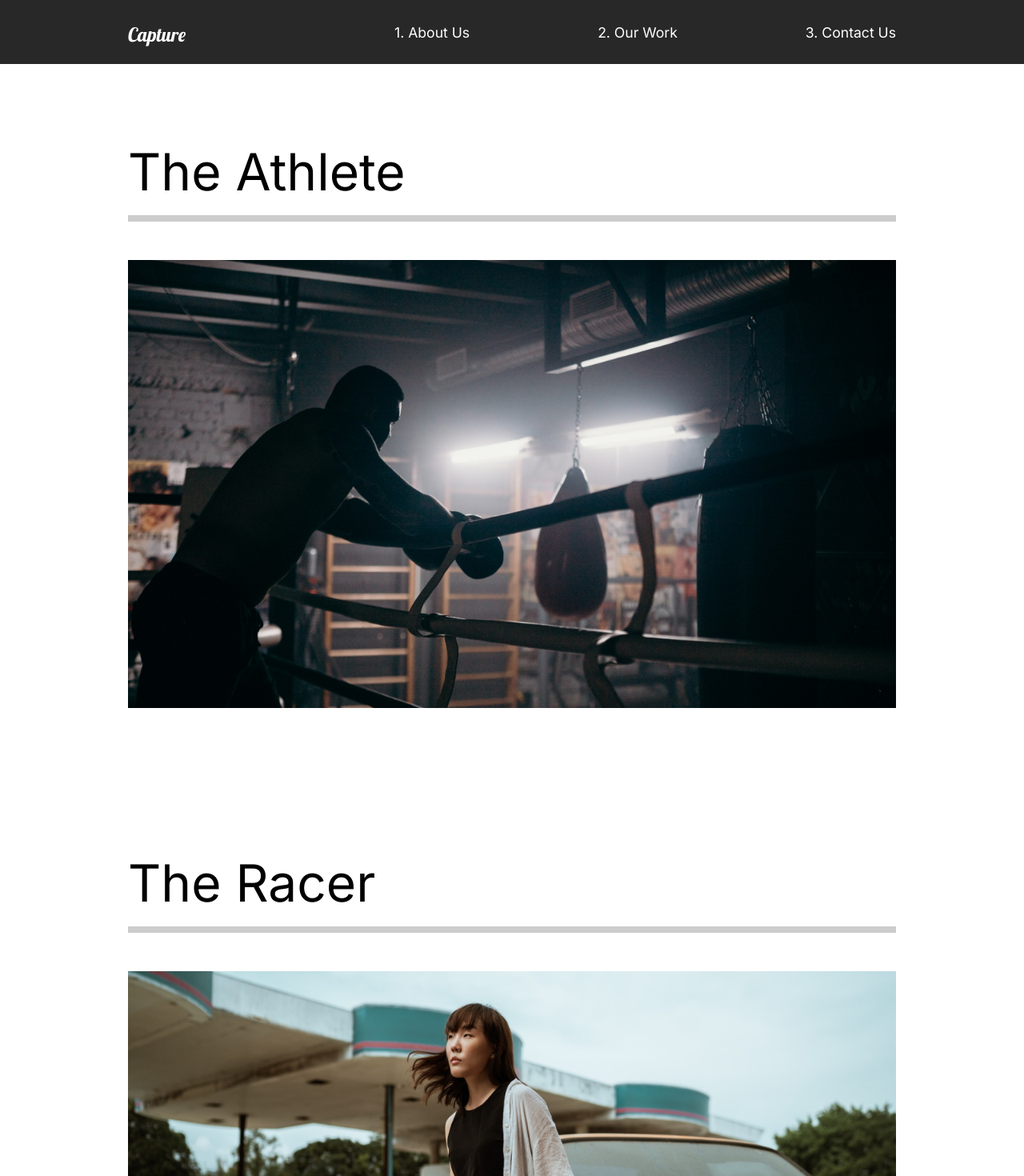
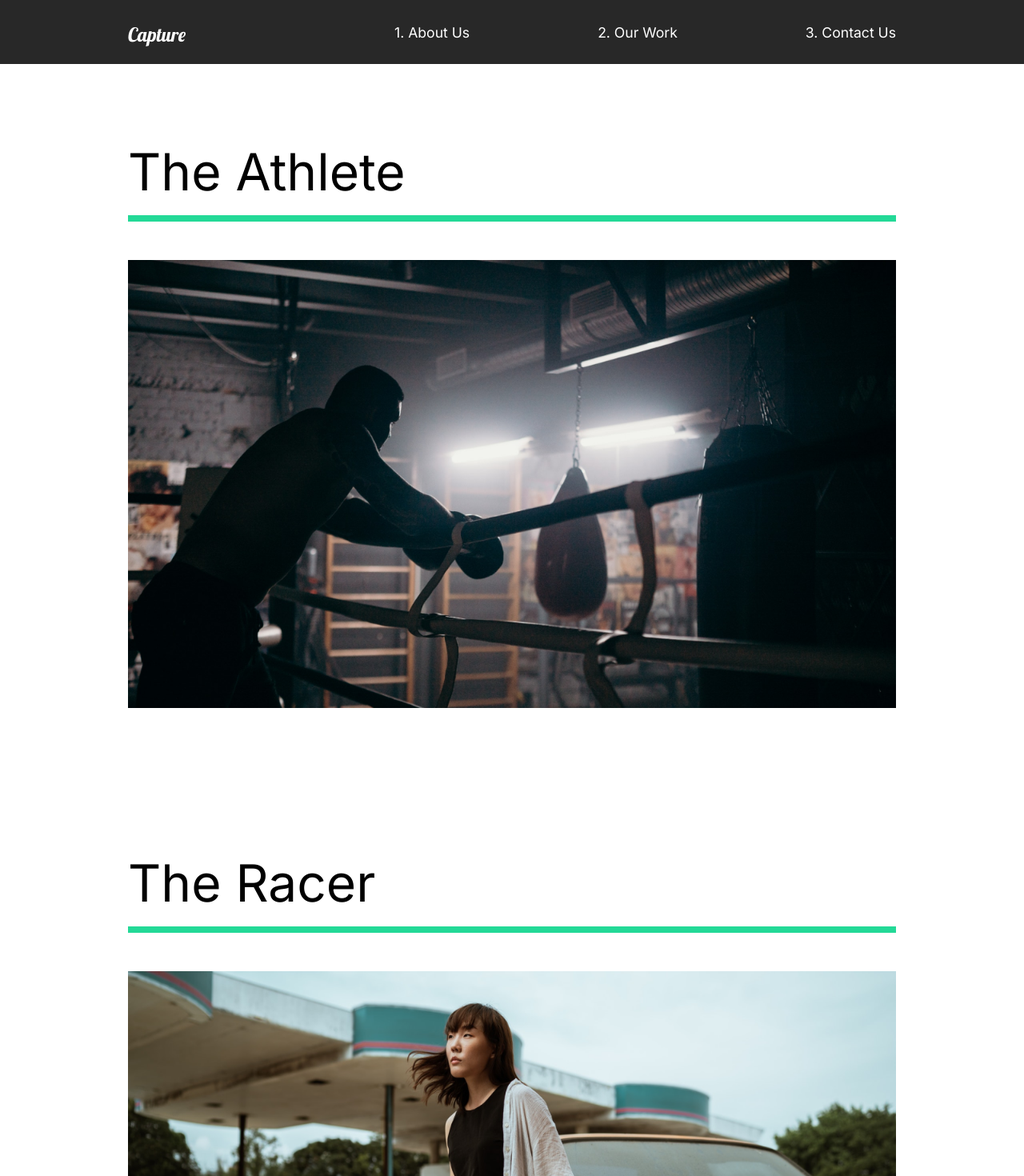
Before and after one commit to jsilva23/capture, a React (Create React App) app: page /work in a window 1280 px wide. Shown: the top 1470 px of the page at 80% size. Built offline with nearby package versions, Linux system fonts and the light colour scheme.

Commit message:
15. animate OurWork page

```diff
--- a/src/animation.js
+++ b/src/animation.js
@@ -7,14 +7,13 @@
     opacity: 1,
     y: 0,
     transition: {
-      duration: 1,
+      duration: 0.5,
       when: "beforeChildren",
       staggerChildren: 0.25,
     },
   },
   exit: {
     opacity: 0,
-    y: 300,
     transition: {
       duration: 0.5,
     },
@@ -61,3 +60,43 @@
     },
   },
 };
+
+export const lineAnim = {
+  hidden: {
+    width: "0%",
+  },
+  show: {
+    width: "100%",
+    transition: {
+      duration: 0.75,
+    },
+  },
+};
+
+export const slider = {
+  hidden: {
+    x: "-130%",
+    skew: "45deg",
+  },
+  show: {
+    x: "100%",
+    skew: "0deg",
+    transition: {
+      duration: 1,
+      ease: "easeOut",
+    },
+  },
+};
+
+export const sliderContainer = {
+  hidden: {
+    opacity: 1,
+  },
+  show: {
+    opacity: 1,
+    transition: {
+      ease: "easeOut",
+      staggerChildren: 0.1,
+    },
+  },
+};
--- a/src/components/Wave.js
+++ b/src/components/Wave.js
@@ -11,7 +11,7 @@
     >
       <motion.path
         initial={{ pathLength: 0, pathOffset: 1 }}
-        animate={{ pathLength: 1, pathOffset: 0, transition: { duration: 2 } }}
+        animate={{ pathLength: 1, pathOffset: 0, transition: { duration: 1 } }}
         d="M1440 27.4774C1352.73 19.8184 1122.41 49.0556 899.331 227.276C620.48 450.052 354.282 355.647 170.328 185.318C23.165 49.0556 -4.21721 8.32998 0.487081 5"
         stroke="#D96ED4"
         strokeOpacity="0.5"
--- a/src/pages/OurWork.js
+++ b/src/pages/OurWork.js
@@ -6,7 +6,14 @@
 import goodtimes from "../img/goodtimes-small.png";
 //Animation
 import { motion } from "framer-motion";
-import { pageAnimation } from "../animation";
+import {
+  sliderContainer,
+  slider,
+  pageAnimation,
+  fade,
+  photoAnim,
+  lineAnim,
+} from "../animation";
 
 const OurWork = () => {
   return (
@@ -17,25 +24,33 @@
       animate="show"
       style={{ background: "#fff" }}
     >
+      <motion.div variants={sliderContainer}>
+        <Frame1 variants={slider}></Frame1>
+        <Frame2 variants={slider}></Frame2>
+        <Frame3 variants={slider}></Frame3>
+        <Frame4 variants={slider}></Frame4>
+      </motion.div>
       <Movie>
-        <h2>The Athlete</h2>
-        <div className="line"></div>
+        <motion.h2 variants={fade}>The Athlete</motion.h2>
+        <motion.div variants={lineAnim} className="line"></motion.div>
         <Link to="/work/the-athlete">
-          <img src={athlete} alt="Athlete" />
+          <Hide>
+            <motion.img variants={photoAnim} src={athlete} alt="Athlete" />
+          </Hide>
         </Link>
       </Movie>
       <Movie>
-        <h2>The Racer</h2>
-        <div className="line"></div>
+        <motion.h2>The Racer</motion.h2>
+        <motion.div className="line"></motion.div>
         <Link to="/work/the-racer">
-          <img src={theracer} alt="The racer" />
+          <motion.img variants={photoAnim} src={theracer} alt="The racer" />
         </Link>
       </Movie>
       <Movie>
-        <h2>Good Times</h2>
-        <div className="line"></div>
+        <motion.h2>Good Times</motion.h2>
+        <motion.div className="line"></motion.div>
         <Link to="/work/good-times">
-          <img src={goodtimes} alt="Good times" />
+          <motion.img variants={photoAnim} src={goodtimes} alt="Good times" />
         </Link>
       </Movie>
     </Work>
@@ -57,7 +72,7 @@
 
     .line {
         height: 0.5rem;
-        background: #ccc;
+        background: #23d997;
         margin-bottom: 3rem;
     }
 
@@ -68,4 +83,31 @@
     }
 `;
 
+const Hide = Styled.div`
+  overflow: hidden;
+`;
+
+//Frame Animation
+const Frame1 = Styled(motion.div)`
+  position: fixed;
+  left: 0;
+  top: 10%;
+  width: 100%;
+  height: 100vh;
+  background: #fffebf;
+  z-index: 2;
+`;
+
+const Frame2 = Styled(Frame1)`
+  background: #ff8efb;
+`;
+
+const Frame3 = Styled(Frame1)`
+  background: #8ed2ff;
+`;
+
+const Frame4 = Styled(Frame1)`
+  background: #8effa0;
+`;
+
 export default OurWork;
```
